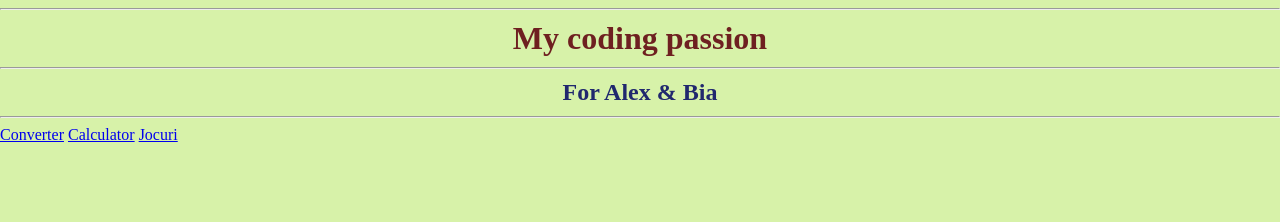
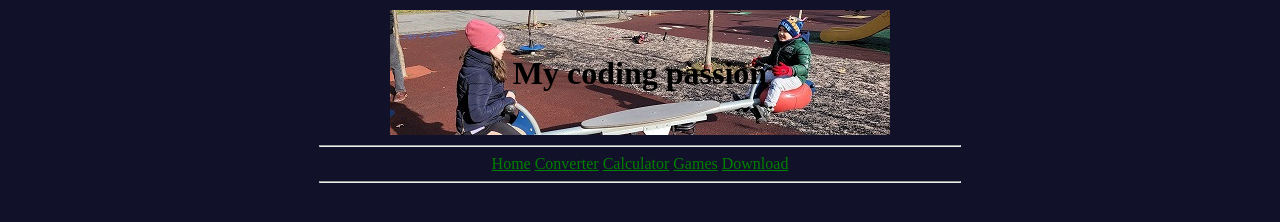
Before and after one commit to raojwi/mycodingpassion, a plain HTML site: page Download.html in a window 1280 px wide. Drawn offline with Linux system fonts and the light colour scheme.

Commit message:
navigation

```diff
--- a/Jocuri.html
+++ b/Download.html
@@ -7,15 +7,19 @@
     <link rel="stylesheet" href="styles.css">
 </head>
 <body>
-    <hr>
-    <h1>My coding passion</h1>
-    <hr>
-    <h2>For Alex & Bia</h2>
+    <h1>
+        <div class="container">
+        <img src="img/wallpaper.jpg" alt="Kids having fun">
+        <div class="centered">My coding passion</div>
+    </h1>
     <hr>
     <nav>
+        <a href="Home.html">Home</a>
         <a href="Converter.html">Converter</a>
         <a href="Calculator.html">Calculator</a>
-        <a href="Jocuri.html">Jocuri</a>
+        <a href="Games.html">Games</a>
+        <a href="Download.html">Download</a>
     </nav>
+    <hr>
 </body>
 </html>
--- a/styles.css
+++ b/styles.css
@@ -1,6 +1,6 @@
 body{
     margin: 0;
-    background-color: #d7f2a9;
+    background-color: #111129;
     text-align: center;
     text-size-adjust: auto;
 }
@@ -10,7 +10,7 @@ h1 {
     margin-right: 70px;
     margin-left: 70px;
     text-align: center;
-    color: #6e2020;
+    color: #008000;
     text-size-adjust: auto;
   }
 
@@ -20,14 +20,34 @@ h1 {
     margin-right: 70px;
     margin-left: 70px;
     text-align: center;
-    color: #20286e;
+    color: #008000;
   }
 
   hr{
-    color: #00ffff;
+    color: #008000;
     size: 10px;
+    width: 50%;
   }
 nav{
-    text-align: left;
+    text-align: center;
     text-size-adjust: auto;
+
 }
+a:link {
+  color: #008000;
+}
+a:visited {
+  color: #008000;
+}
+
+.container {
+  position: relative;
+  text-align: center;
+  color: black;
+}
+.centered {
+  position: absolute;
+  top: 50%;
+  left: 50%;
+  transform: translate(-50%, -50%);
+}
```
Also changed, not shown: Calculator.html (+16 -2 lines), ChristmasMerge.html (added, +11 -0 lines), Converter.html (+16 -2 lines), CutTheRope.html (added, +11 -0 lines), Games.html (added, +34 -0 lines), Home.html (added, +25 -0 lines), Jewelish.html (added, +11 -0 lines), index.html (deleted, +0 -21 lines), img/ChristmasMerge.png (added), img/CutTheRope.png (added), img/Jewelish.png (added), img/wallpaper.jpg (added).
